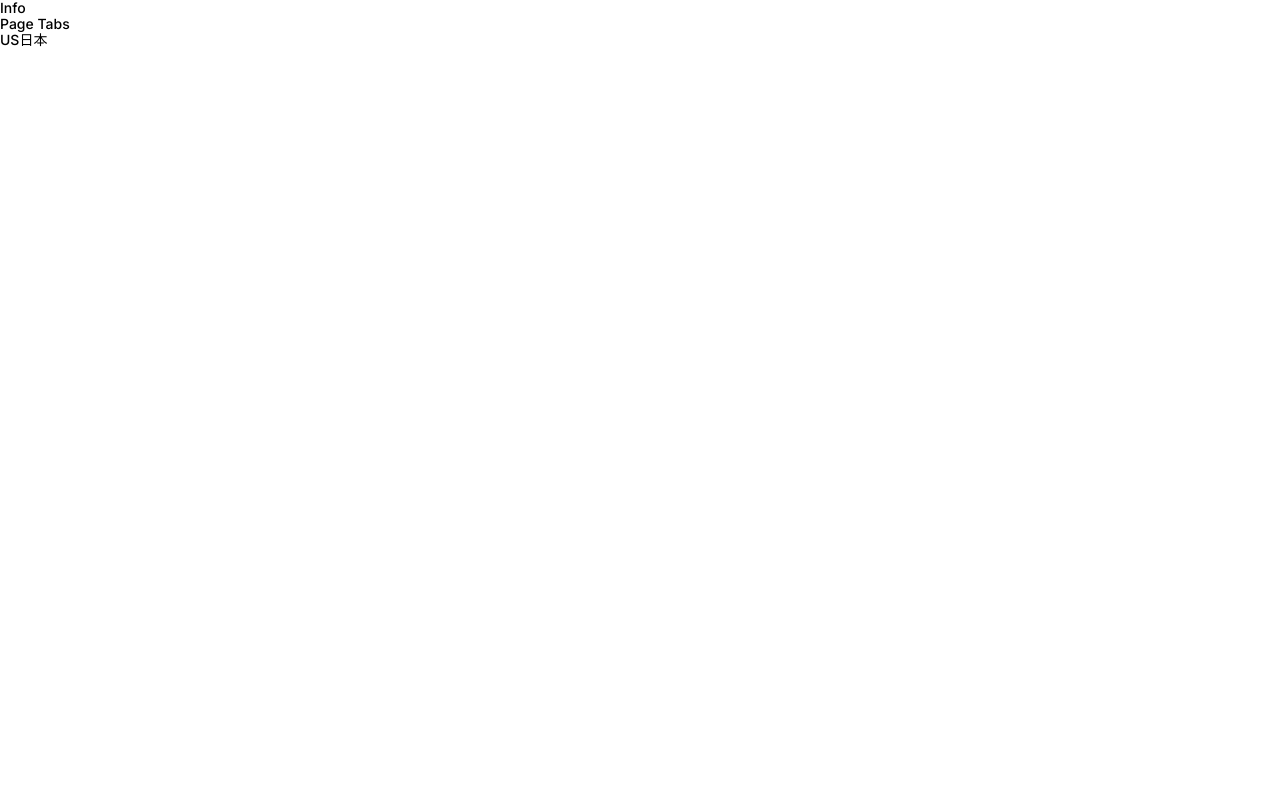
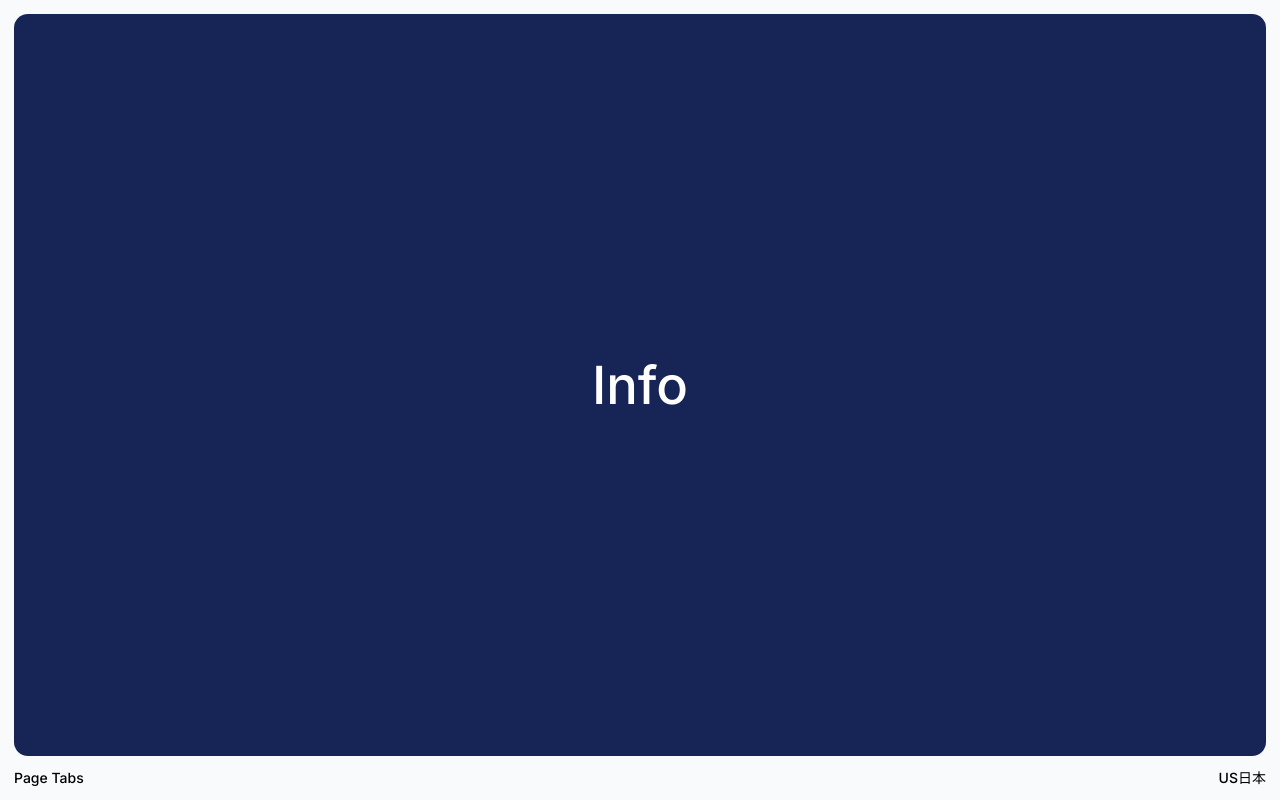
Before and after one commit to peejaycanlas/fillout-engineering-test, a React (Vite) app in the folder fillout/: page / in a window 1280 px wide. Built offline with nearby package versions, Linux system fonts and the light colour scheme.

Commit message:
Separate current page display into its own component

```diff
--- a/fillout/src/App.tsx
+++ b/fillout/src/App.tsx
@@ -1,16 +1,17 @@
 import LanguageSelector from './features/language-selector/components/LanguageSelector';
+import PageDisplay from './features/page-tab/components/PageDisplay';
 import PageTabs from './features/page-tab/components/PageTabs';
-import { useTranslation, withTranslation } from 'react-i18next';
+import { withTranslation } from 'react-i18next';
 
 const App = () => {
-  const { t } = useTranslation();
-
   return (
     <>
-      <main>
-        <div>{t('pagetab.info')}</div>
-        <PageTabs />
-        <LanguageSelector />
+      <main className="flex flex-col h-screen bg-[#F9FAFB] p-4 gap-4">
+        <PageDisplay />
+        <section className="flex gap-4">
+          <PageTabs />
+          <LanguageSelector />
+        </section>
       </main>
     </>
   );
--- /dev/null
+++ b/fillout/src/features/page-tab/components/PageDisplay.tsx
@@ -0,0 +1,13 @@
+import { useTranslation } from "react-i18next";
+
+const PageDisplay = () => {
+    const { t } = useTranslation();
+
+    return (
+        <section className="flex flex-grow bg-blue-950 text-white rounded-2xl justify-center items-center text-6xl">
+          <div>{t('pagetab.info')}</div>
+        </section>
+    );
+};
+
+export default PageDisplay;
--- a/fillout/src/features/page-tab/components/PageTabs.tsx
+++ b/fillout/src/features/page-tab/components/PageTabs.tsx
@@ -1,7 +1,9 @@
 const PageTabs = () => {
     return (
         <>
-            <h1>Page Tabs</h1>
+            <div className="flex-grow">
+                <h1>Page Tabs</h1>
+            </div>
         </>
     );
 };
```
